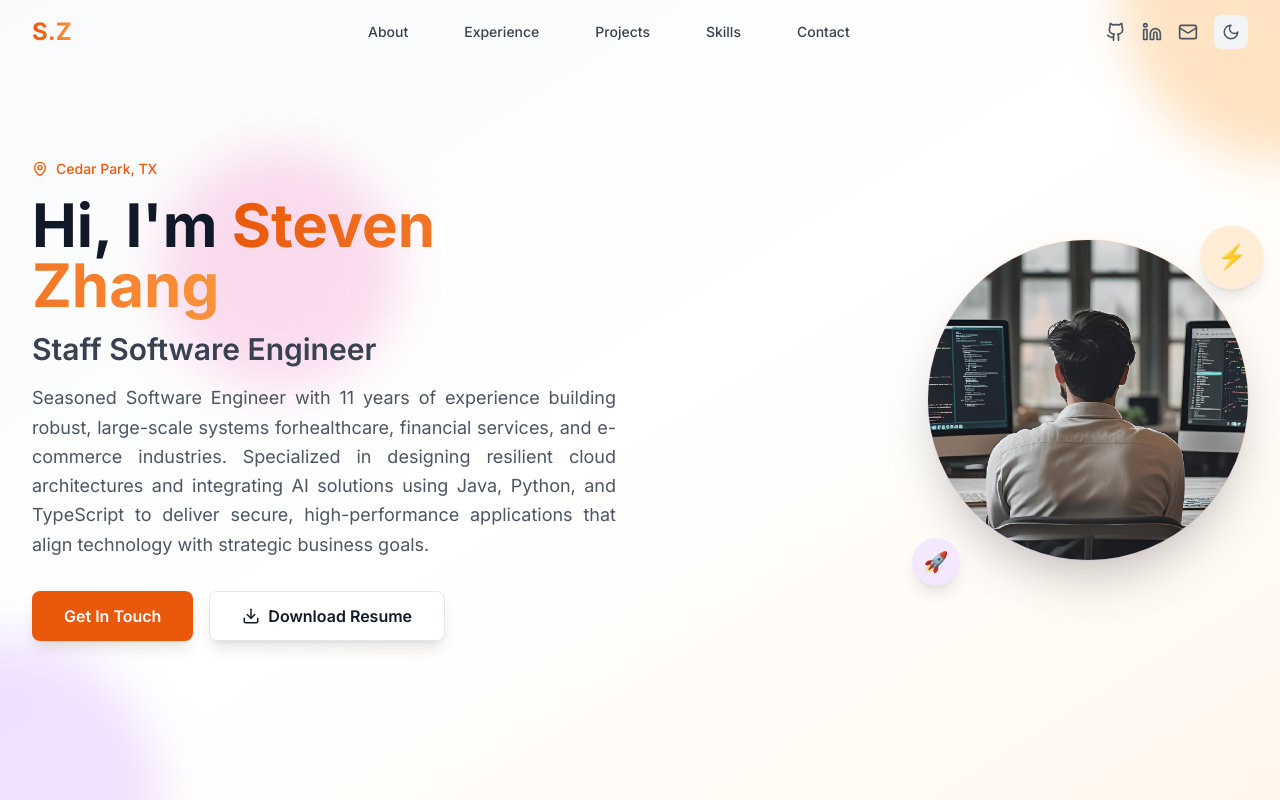
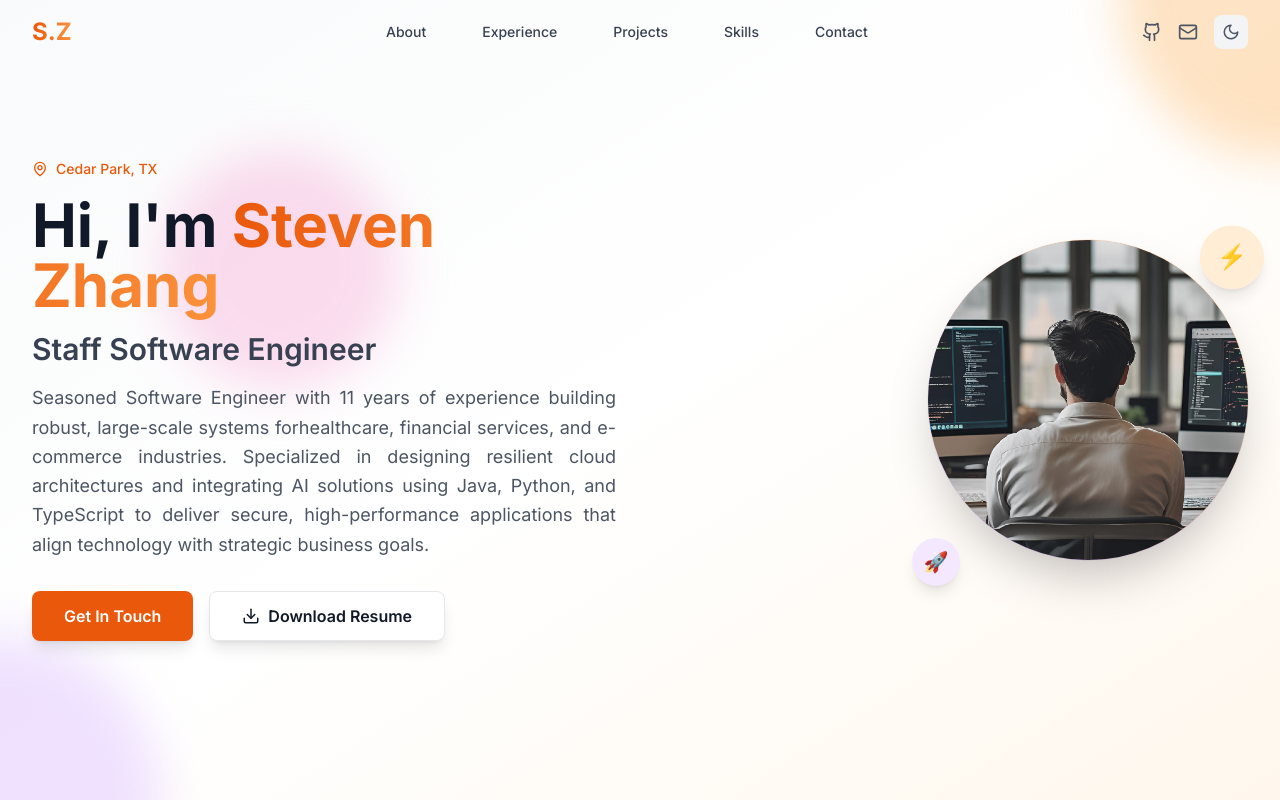
Before and after one commit to skydev9293/robert_port, a React (Create React App) app: page / in a window 1280 px wide. Shown: the top 800 px of the page. Built offline with nearby package versions, Linux system fonts and the light colour scheme.

Commit message:
Update Header.tsx

```diff
--- a/src/components/Header.tsx
+++ b/src/components/Header.tsx
@@ -40,7 +40,6 @@ const Header: React.FC = () => {
 
   const socialLinks = [
     { icon: Github, href: contact.github, label: 'GitHub' },
-    { icon: Linkedin, href: contact.linkedin, label: 'LinkedIn' },
     { icon: Mail, href: `mailto:${contact.email}`, label: 'Email' },
   ];
 
```
